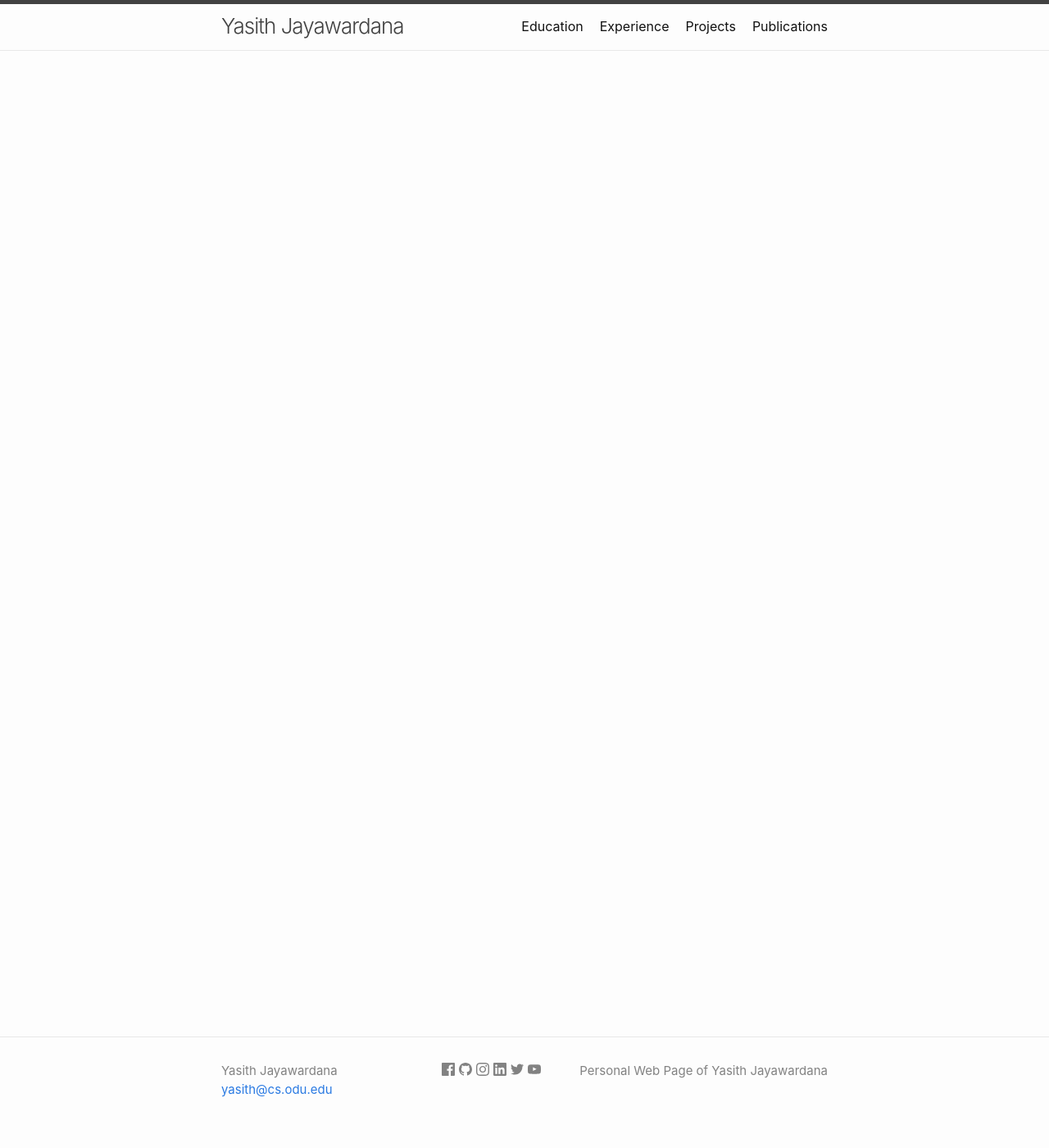
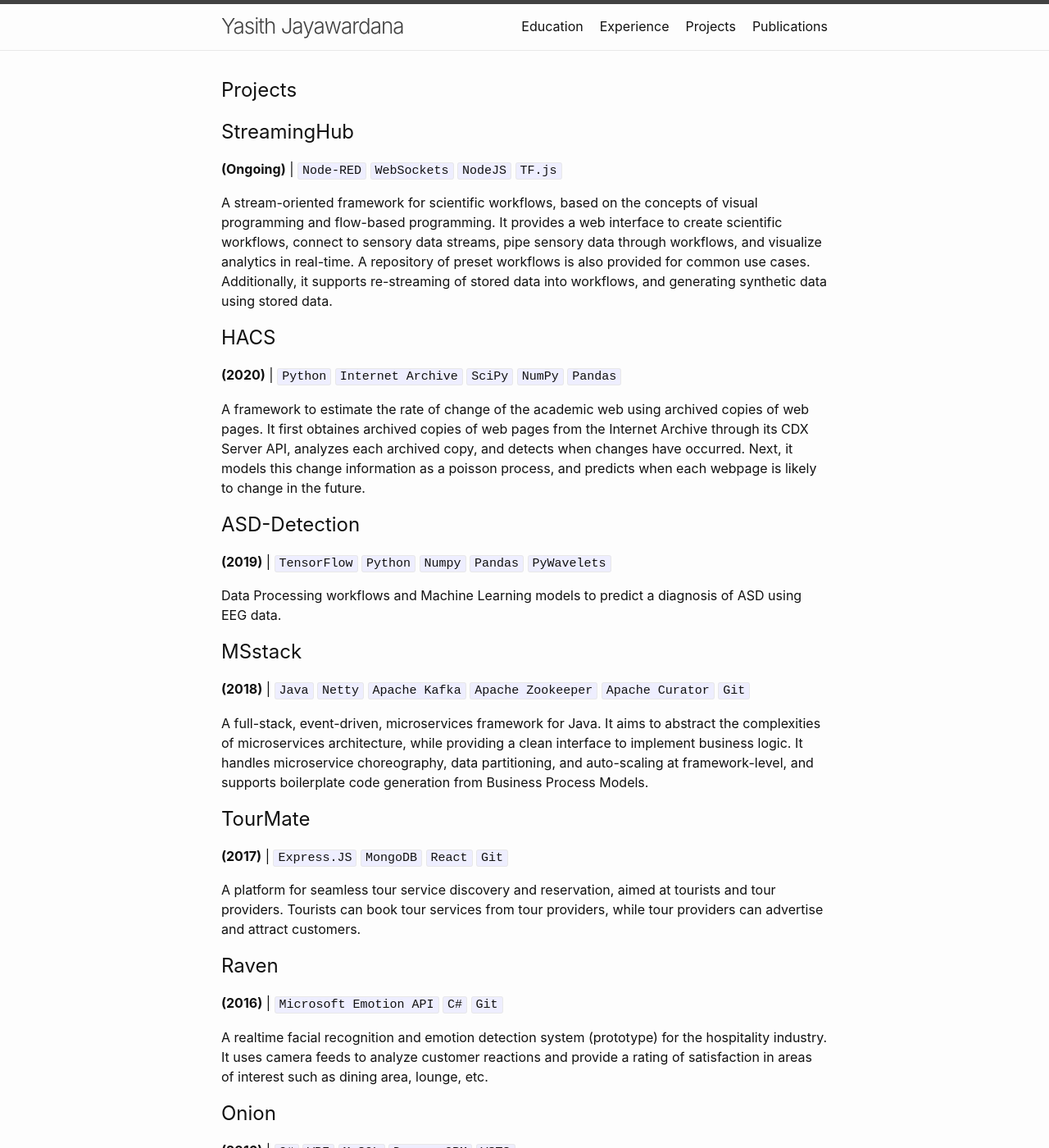
Before and after one commit to yasithdev/yasithdev.github.io, a Jekyll site: the page built from src/projects.md, in a window 1280 px wide and 1400 px high. Shown: the whole window at 82% size. Built offline with Jekyll 4.4.1, drawn with Linux system fonts in a browser that asks for light colours; some of the changed text lies outside the part shown.

Commit message:
partially update webpage

````diff
--- a/_config.yml
+++ b/_config.yml
@@ -4,7 +4,6 @@ description: >-
   Personal Web Page of Yasith Jayawardana
 source: src
 destination: .dist
-incremental: true
 header_pages:
   - education.md
   - experience.md
--- /dev/null
+++ b/src/_data/education.yml
@@ -0,0 +1,16 @@
+- name: Old Dominion University, USA
+  degree: Ph.D.
+  major: Computer Science
+  term: 2019 - Present
+  description: >-
+    I'm collaborating on research in the areas of Machine Learning and Data Science.
+    I work with EEG and eye tracking data to create machine learning models for predicting neurodevelopmental conditions like ASD and ADHD.
+    My work also includes creating a unified metadata representation for datasets across multiple disciplines.
+
+- name: University of Moratuwa, Sri Lanka
+  degree: B.Sc.
+  major: Computer Science and Engineering
+  term: 2014 - 2018
+  description: >-
+    My key study areas were Distributed Systems, Database Systems, Algorithms, Object Oriented Software Development, Data Science, and Machine Learning.
+    My Final Year Project was based on Distributed Systems, and was targeted towards building a Full-Stack Microservice Framework for Java.
--- /dev/null
+++ b/src/_data/experience.yml
@@ -0,0 +1,30 @@
+- affiliation: Old Dominion University
+  designation: Graduate Assistant
+  term: 2019 - Present
+  description: >-
+    I collaborated with Indiana University-Purdue University Columbus (IUPUC) to predict a diagnosis of ASD from EEG data.
+    I also collaborated with University of California, San Diego (UCSD) to build webcam-based eye tracking models.
+    I also built models to estimate the rate of change of the academic web using archived copies of web pages.
+
+- affiliation: Apache Software Foundation
+  designation: Open Source Contributor
+  term: 2019
+  description: >-
+    I contributed towards the deployment of Apache OODT using Docker and Distributed Configuration Management.
+    Here, I used Docker, Docker Compose, and Kubernetes to containerize the core components of Apache OODT.
+    In addition, I used Maven, Apache Avro, Lucene, Solr and SLF4J for development, JIRA for issue tracking, and Confluence for documentation.
+
+- affiliation: DesignBoo (PVT) Ltd, Sri Lanka
+  designation: Freelance Software Developer
+  term: 2018
+  description: >-
+    I developed a web portal for The GP Service (UK) Ltd using Angular, Spring Boot, PostgreSQL, and OpenID Connect.
+    I also handled the development of their mobile application, which was written using React Native.
+    In addition, I also managed DevOps on AWS and the App Store.
+
+- affiliation: WSO2 Lanka (Pvt) Ltd, Sri Lanka
+  designation: Intern Software Developer
+  term: 2017
+  description: >-
+    I developed a semantic knowledge base to automate question answering in WSO2 Support portal.
+    Here, I created a document index using ElasticSearch, a reinforcement learning model using TensorFlow to predict document-query relevance, and a search interface using HTML/JS/CSS.
--- /dev/null
+++ b/src/_data/projects.yml
@@ -0,0 +1,93 @@
+- title: StreamingHub
+  term: Ongoing
+  description: >-
+    A stream-oriented framework for scientific workflows, based on the concepts of visual programming and flow-based programming.
+    It provides a web interface to create scientific workflows, connect to sensory data streams, pipe sensory data through workflows, and visualize analytics in real-time.
+    A repository of preset workflows is also provided for common use cases.
+    Additionally, it supports re-streaming of stored data into workflows, and generating synthetic data using stored data.
+  technologies:
+    - Node-RED
+    - WebSockets
+    - NodeJS
+    - TF.js
+
+- title: HACS
+  term: 2020
+  description: >-
+    A framework to estimate the rate of change of the academic web using archived copies of web pages.
+    It first obtaines archived copies of web pages from the Internet Archive through its CDX Server API, analyzes each archived copy, and detects when changes have occurred.
+    Next, it models this change information as a poisson process, and predicts when each webpage is likely to change in the future.
+  technologies:
+    - Python
+    - Internet Archive
+    - SciPy
+    - NumPy
+    - Pandas
+
+- title: ASD-Detection
+  term: 2019
+  description: >-
+    Data Processing workflows and Machine Learning models to predict a diagnosis of ASD using EEG data.
+  technologies:
+    - TensorFlow
+    - Python
+    - Numpy
+    - Pandas
+    - PyWavelets
+
+- title: MSstack
+  term: 2018
+  description: >-
+    A full-stack, event-driven, microservices framework for Java.
+    It aims to abstract the complexities of microservices architecture, while providing a clean interface to implement business logic.
+    It handles microservice choreography, data partitioning, and auto-scaling at framework-level, and supports boilerplate code generation from Business Process Models.
+  technologies:
+    - Java
+    - Netty
+    - Apache Kafka
+    - Apache Zookeeper
+    - Apache Curator
+    - Git
+
+- title: TourMate
+  term: 2017
+  description: >-
+    A platform for seamless tour service discovery and reservation, aimed at tourists and tour providers.
+    Tourists can book tour services from tour providers, while tour providers can advertise and attract customers.
+  technologies:
+    - Express.JS
+    - MongoDB
+    - React
+    - Git
+
+- title: Raven
+  term: 2016
+  description: >-
+    A realtime facial recognition and emotion detection system (prototype) for the hospitality industry.
+    It uses camera feeds to analyze customer reactions and provide a rating of satisfaction in areas of interest such as dining area, lounge, etc.
+  technologies:
+    - Microsoft Emotion API
+    - C#
+    - Git
+
+- title: Onion
+  term: 2016
+  description: >-
+    A Point-of-Sales, Reporting, Loan, and Payroll System for Dambulla Dedicated Economic Centre, Sri Lanka
+  technologies:
+    - C#
+    - WPF
+    - MySQL
+    - Dapper ORM
+    - VSTS
+
+- title: GoldLine
+  term: 2016
+  description: >-
+    A Point-of-Sales, Inventory, and Payroll System for Gold Line Tours and Tyre Center, Dehiwala, Sri Lanka.
+  technologies:
+    - C#
+    - WPF
+    - SQLite
+    - Dapper ORM
+    - Git
--- a/src/_layouts/default.html
+++ b/src/_layouts/default.html
@@ -1,5 +1,10 @@
 <!DOCTYPE html>
 <html lang="{{ site.lang | default: " en-US" }}">
+{%- if page.title -%}
+<title>{{page.title}}</title>
+{%- else -%}
+<title>{{site.title}}</title>
+{%- endif -%}
 
 {%- include head.html -%}
 
@@ -9,6 +14,9 @@
 
   <main class="page-content" aria-label="Content">
     <div class="wrapper">
+      {%- if page.title -%}
+      <h2>{{page.title}}</h2>
+      {%- endif -%}
       {{ content }}
     </div>
   </main>
--- a/src/projects.md
+++ b/src/projects.md
@@ -2,3 +2,10 @@
 layout: default
 title: Projects
 ---
+{% for project in site.data.projects %}
+## {{project.title}}
+**({{project.term}})** | {% for t in project.technologies %} ```{{t}}``` {% endfor %}
+
+{{project.description}}
+
+{% endfor %}
````
Also changed, not shown: src/education.md (+7 -0 lines), src/experience.md (+7 -0 lines), src/index.md (+2 -2 lines).
